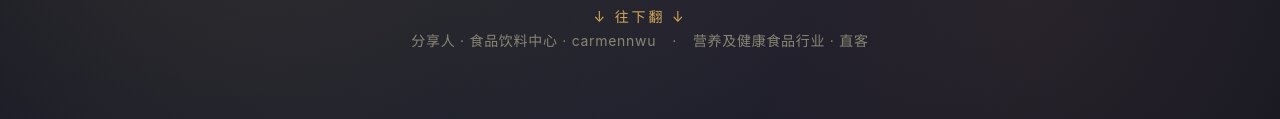
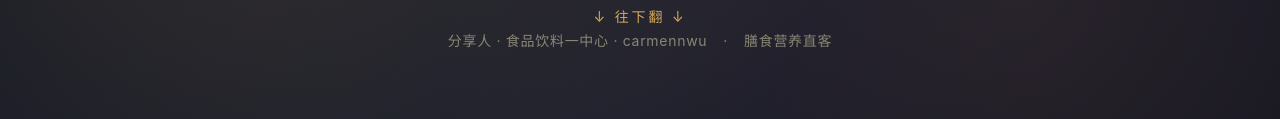
Before and after one commit to carmen66bb/carmen-ai-showcase, a plain HTML site: page index.html in a window 1280 px wide. Shown: the part 338-457 px from the top of the page. Drawn offline with Linux system fonts and the light colour scheme.

Commit message:
fix: title改为食品饮料一中心·膳食营养直客

```diff
--- a/index.html
+++ b/index.html
@@ -18,9 +18,9 @@
       给大脑装了<span class="hl-2">一支八人团队</span>
     </h1>
     <div class="hero-meta">
-      <span>分享人 · 食品饮料中心 · carmennwu</span>
+      <span>分享人 · 食品饮料一中心 · carmennwu</span>
       <span>·</span>
-      <span>营养及健康食品行业 · 直客</span>
+      <span>膳食营养直客</span>
     </div>
     <div class="hero-scroll">↓ 往下翻 ↓</div>
   </div>
@@ -967,7 +967,7 @@
 <!-- ============ Footer ============ -->
 <footer>
   <div class="footer-inner">
-    <div>carmennwu · 食品饮料中心 · 营养及健康食品行业 · 直客</div>
+    <div>carmennwu · 食品饮料一中心 · 膳食营养直客</div>
     <div class="footer-meta">2026.5 · AI 实战分享会</div>
     <div class="footer-tiny">本网页所有客户名称均已脱敏处理</div>
   </div>
```
